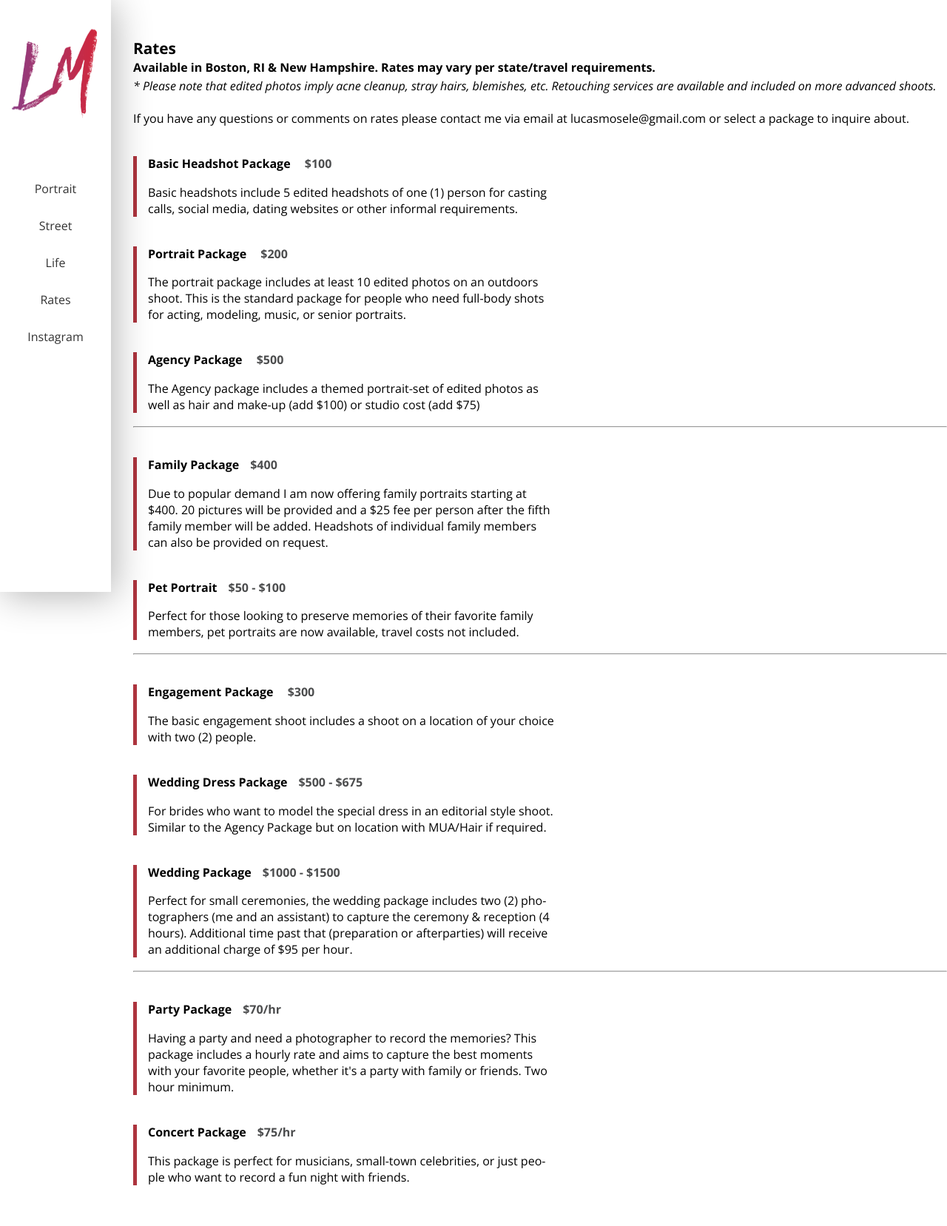
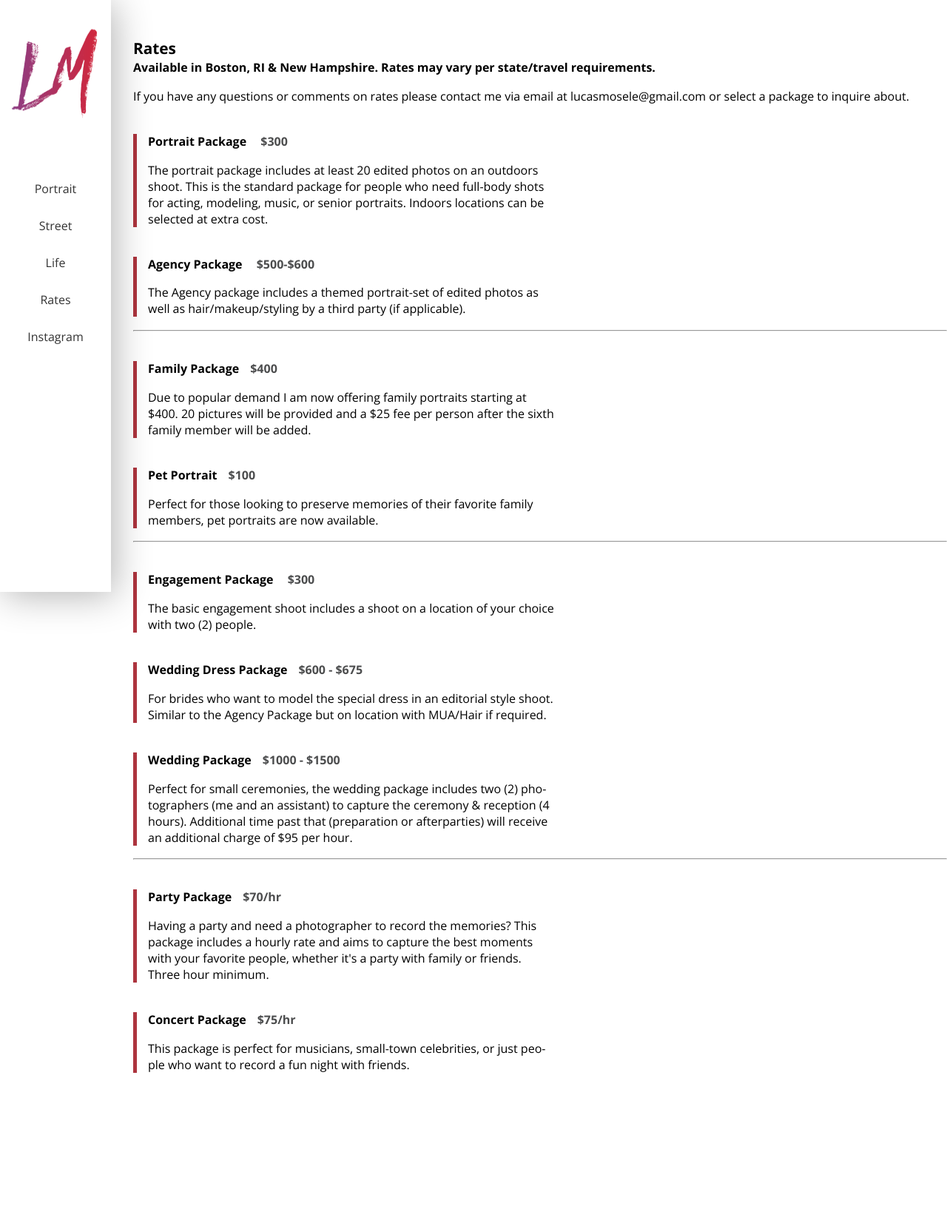
Before and after one commit to lmosele/newport, a PHP site: page /photography/rates.php in a window 1280 px wide. Shown: the whole page at 74% size. After the commit the page ends 1450 px from the top, so only its background shows below. Run offline with PHP 8.4, Linux system fonts and the light colour scheme.

Commit message:
changed photo rates

```diff
--- a/photography/rates.php
+++ b/photography/rates.php
@@ -8,35 +8,29 @@
         <h1>Rates</h1>
 
         <h2>Available in Boston, RI &amp; New Hampshire. Rates may vary per state/travel requirements.</h2>
-        <em>* Please note that edited photos imply acne cleanup, stray hairs, blemishes, etc. Retouching services are available and included on more advanced shoots.</em>
 
         <p>If you have any questions or comments on rates please contact me via email at lucasmosele@gmail.com or select a package to inquire about.</p>
 
-        <a class="rate" href="mailto:lucasmosele@gmail.com?subject=Basic Headshot Package">
-          <h3>Basic Headshot Package <span class="price" title="price">$100</span></h3>
-          <p>Basic headshots include 5 edited headshots of one (1) person for casting calls, social media, dating websites or other informal requirements.</p>
-        </a>
-
         <a class="rate" href="mailto:lucasmosele@gmail.com?subject=Portrait Package">
-          <h3>Portrait Package <span class="price" title="price">$200</span></h3>
-          <p>The portrait package includes at least 10 edited photos on an outdoors shoot. This is the standard package for people who need full-body shots for acting, modeling, music, or senior portraits. </p>
+          <h3>Portrait Package <span class="price" title="price">$300</span></h3>
+          <p>The portrait package includes at least 20 edited photos on an outdoors shoot. This is the standard package for people who need full-body shots for acting, modeling, music, or senior portraits. Indoors locations can be selected at extra cost. </p>
         </a>
 
         <a class="rate" href="mailto:lucasmosele@gmail.com?subject=Agency Package">
-          <h3>Agency Package <span class="price" title="price">$500</span></h3>
-          <p>The Agency package includes a themed portrait-set of edited photos as well as hair and make-up (add $100) or studio cost (add $75) </p>
+          <h3>Agency Package <span class="price" title="price">$500-$600</span></h3>
+          <p>The Agency package includes a themed portrait-set of edited photos as well as hair/makeup/styling by a third party (if applicable). </p>
         </a>
 
         <hr/>
 
         <a class="rate" href="mailto:lucasmosele@gmail.com?subject=Family Package">
           <h3>Family Package<span class="price" title="price">$400</span></h3>
-          <p>Due to popular demand I am now offering family portraits starting at $400. 20 pictures will be provided and a $25 fee per person after the fifth family member will be added. Headshots of individual family members can also be provided on request.</p>
+          <p>Due to popular demand I am now offering family portraits starting at $400. 20 pictures will be provided and a $25 fee per person after the sixth family member will be added.</p>
         </a>
 
         <a class="rate" href="mailto:lucasmosele@gmail.com?subject=Pet Portrait">
-          <h3>Pet Portrait<span class="price" title="price">$50 - $100</span></h3>
-          <p>Perfect for those looking to preserve memories of their favorite family members, pet portraits are now available, travel costs not included.</p>
+          <h3>Pet Portrait<span class="price" title="price">$100</span></h3>
+          <p>Perfect for those looking to preserve memories of their favorite family members, pet portraits are now available.</p>
         </a>
 
         <hr/>
@@ -47,7 +41,7 @@
         </a>
 
         <a class="rate" href="mailto:lucasmosele@gmail.com?subject=Wedding Dress Package">
-          <h3>Wedding Dress Package<span class="price" title="price">$500 - $675</span></h3>
+          <h3>Wedding Dress Package<span class="price" title="price">$600 - $675</span></h3>
           <p>For brides who want to model the special dress in an editorial style shoot. Similar to the Agency Package but on location with MUA/Hair if required.</p>
         </a>
 
@@ -60,7 +54,7 @@
 
         <a class="rate" href="mailto:lucasmosele@gmail.com?subject=Party Package">
           <h3>Party Package<span class="price" title="price">$70/hr</span></h3>
-          <p>Having a party and need a photographer to record the memories? This package includes a hourly rate and aims to capture the best moments with your favorite people, whether it's a party with family or friends. Two hour minimum.</p>
+          <p>Having a party and need a photographer to record the memories? This package includes a hourly rate and aims to capture the best moments with your favorite people, whether it's a party with family or friends. Three hour minimum.</p>
         </a>
 
         <a class="rate" href="mailto:lucasmosele@gmail.com?subject=Concert Package">
```
